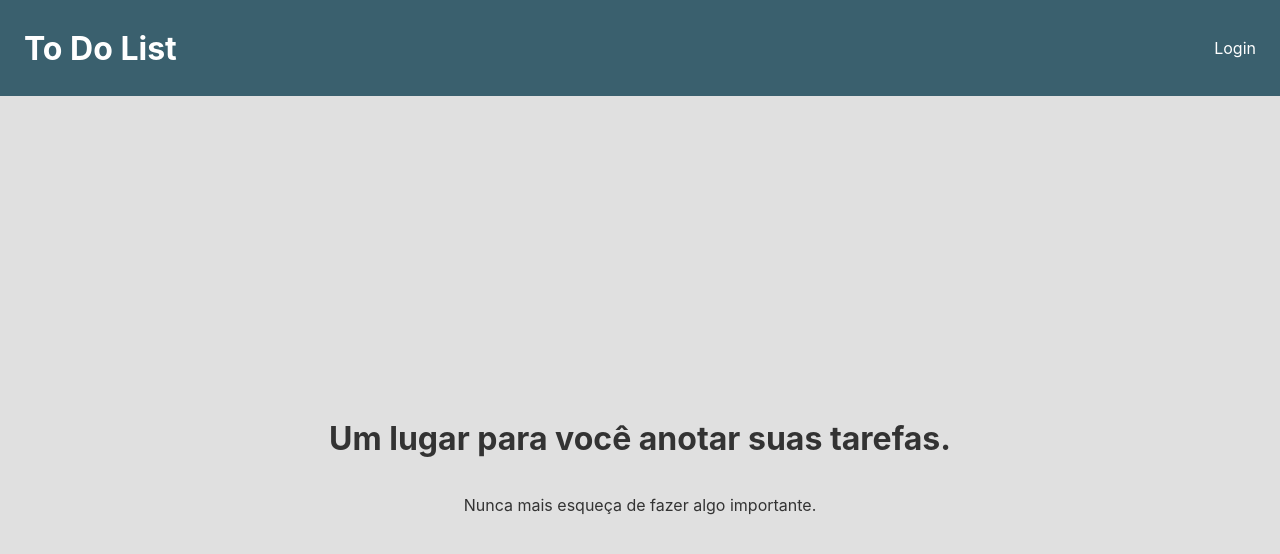
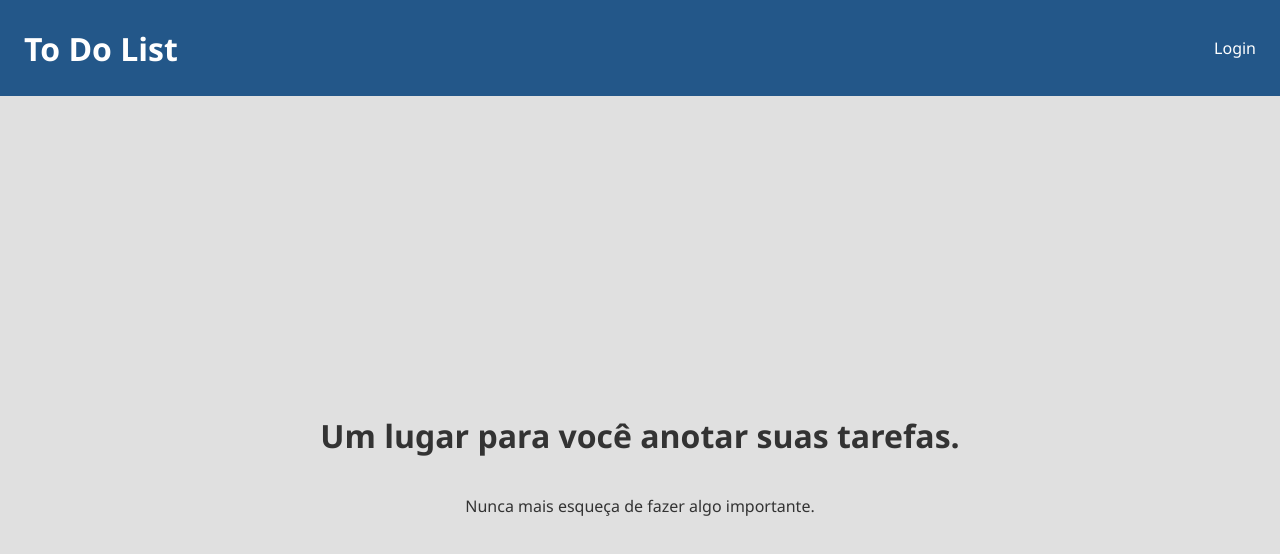
Before and after one commit to Matheusdimer/to-do-list-frontend, a React (Create React App) app: page / in a window 1280 px wide. Shown: the top 554 px of the page. Built offline with nearby package versions, Linux system fonts and the light colour scheme.

Commit message:
Ajustes no tema da aplicação

```diff
--- a/src/components/AddTask.js
+++ b/src/components/AddTask.js
@@ -41,7 +41,7 @@ export default function AddTask({ show, theme, update }) {
   return (
     <AddCard show={show} theme={theme} style={{ transition: "500ms" }}>
       <p>Nome da tarefa:</p>
-      <Campo value={name} className="add-taskInput" theme={theme} onChange={({ target }) => setName(target.value)} />
+      <Campo value={name} theme={theme} onChange={({ target }) => setName(target.value)} />
       <p>Descrição:</p>
       <Description
         theme={theme}
--- a/src/config/themes.json
+++ b/src/config/themes.json
@@ -1,17 +1,17 @@
 {
     "light": {
         "name": "Light",
-        "primary": "#3A606E",
-        "secundary": "#FC5130",
+        "primary": "#235789",
+        "secundary": "#ED1C24",
         "cards": "#fff",
         "background": "#E0E0E0",
         "text": "#333",
-        "hover": "#e0e0e0"
+        "hover": "#f0f0f0"
     },
     "dark": {
         "name": "Dark",
-        "primary": "#394648",
-        "secundary": "#FC5130",
+        "primary": "#496B83",
+        "secundary": "#ED1C24",
         "cards": "#666",
         "background": "#333",
         "text": "#f0f0f0",
--- a/src/style/Components.js
+++ b/src/style/Components.js
@@ -84,7 +84,7 @@ export const AddCard = styled.div`
   display: flex;
   flex-direction: column;
   padding: 20px;
-  border-radius: 10px;
+  border-radius: 5px;
   transition: 300ms;
 
   z-index: 3;
@@ -100,13 +100,18 @@ export const AddCard = styled.div`
 `;
 
 export const Campo = styled.input`
-  font-size: 12pt;
+  font-size: 13pt;
   background-color: ${props => props.theme.hover};
   color: ${props => props.theme.text};
   border: none;
-  border-radius: 5px;
+  border-radius: 0;
+  border-bottom: 2px solid ${props => shade(0.3, props.theme.hover)};
   height: 30px;
-  padding: 5px 10px;
+  padding: 2px 10px;
+
+  &:focus {
+    border-bottom: 2px solid ${props => props.theme.primary};
+  }
 `;
 
 export const Description = styled.textarea`
@@ -114,10 +119,15 @@ export const Description = styled.textarea`
   background-color: ${props => props.theme.hover};
   color: ${props => props.theme.text};
   border: none;
-  border-radius: 5px;
+  border-bottom: 2px solid ${props => shade(0.3, props.theme.hover)};
+  border-radius: 0;
   padding: 10px;
   height: 140px;
   resize: none;
+
+  &:focus {
+    border-bottom: 2px solid ${props => props.theme.primary};
+  }
 `;
 
 export const Checkbox = styled.input`
--- a/src/style/GlobalStyle.js
+++ b/src/style/GlobalStyle.js
@@ -4,10 +4,15 @@ export const GlobalStyle = createGlobalStyle`
   body {
     margin: 0;
     color: ${props => props.theme.text};
-    font-family: -apple-system, BlinkMacSystemFont, 'Segoe UI', 'Roboto', 'Oxygen',
+    font-family: 'Segoe UI', 'Roboto', 'Oxygen',
     'Ubuntu', 'Cantarell', 'Fira Sans', 'Droid Sans', 'Helvetica Neue',
     sans-serif;
     background-color: ${props => props.theme.background};
+  }
+
+  p {
+    white-space: pre-wrap;
+    line-height: 25px;
   }
 
   .App {
@@ -44,12 +49,13 @@ export const GlobalStyle = createGlobalStyle`
     align-items: left;
     flex-direction: column;
     width: clamp(15rem, 25rem, 25rem);
-    height: 20rem;
+    height: 22rem;
     background-color: ${props => props.theme.cards};
     padding: 2rem;
     box-shadow: 4px 7px 18px -2px rgba(0,0,0,0.53);
     box-shadow: inset;
     transition: 300ms;
+    justify-content: center;
   }
 
   .auth-form {
@@ -83,7 +89,7 @@ export const GlobalStyle = createGlobalStyle`
 
   .auth-button {
     margin-top: 2rem;
-    background: #609ff1;
+    background: ${props => props.theme.primary};
     border: none;
     height: 2.5rem;
     font-size: 14pt;
@@ -93,7 +99,7 @@ export const GlobalStyle = createGlobalStyle`
   }
 
   .auth-button:hover {
-    background: #7fb3f7;
+    background: ${props => props.theme.primary};
   }
 
   .sign-up {
@@ -106,11 +112,12 @@ export const GlobalStyle = createGlobalStyle`
     align-items: left;
     flex-direction: column;
     width: 25rem;
-    height: 20rem;
+    height: 22rem;
     background-color: ${props => props.theme.cards};
     padding: 2rem;
     box-shadow: 4px 7px 18px -2px rgba(0,0,0,0.53);
     box-shadow: inset;
+    justify-content: center;
   }
 
   .Home {
```
Also changed, not shown: 1 other file (tests, documents, lock files or other folders).
